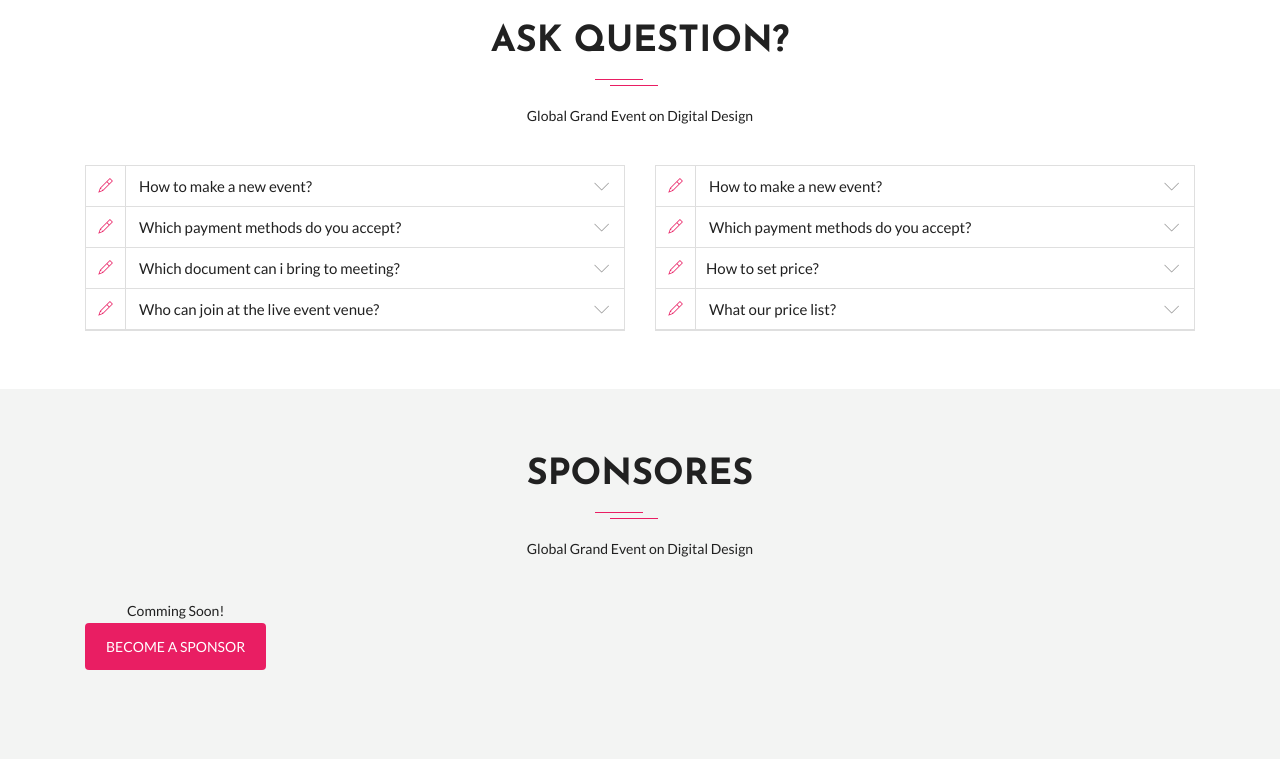
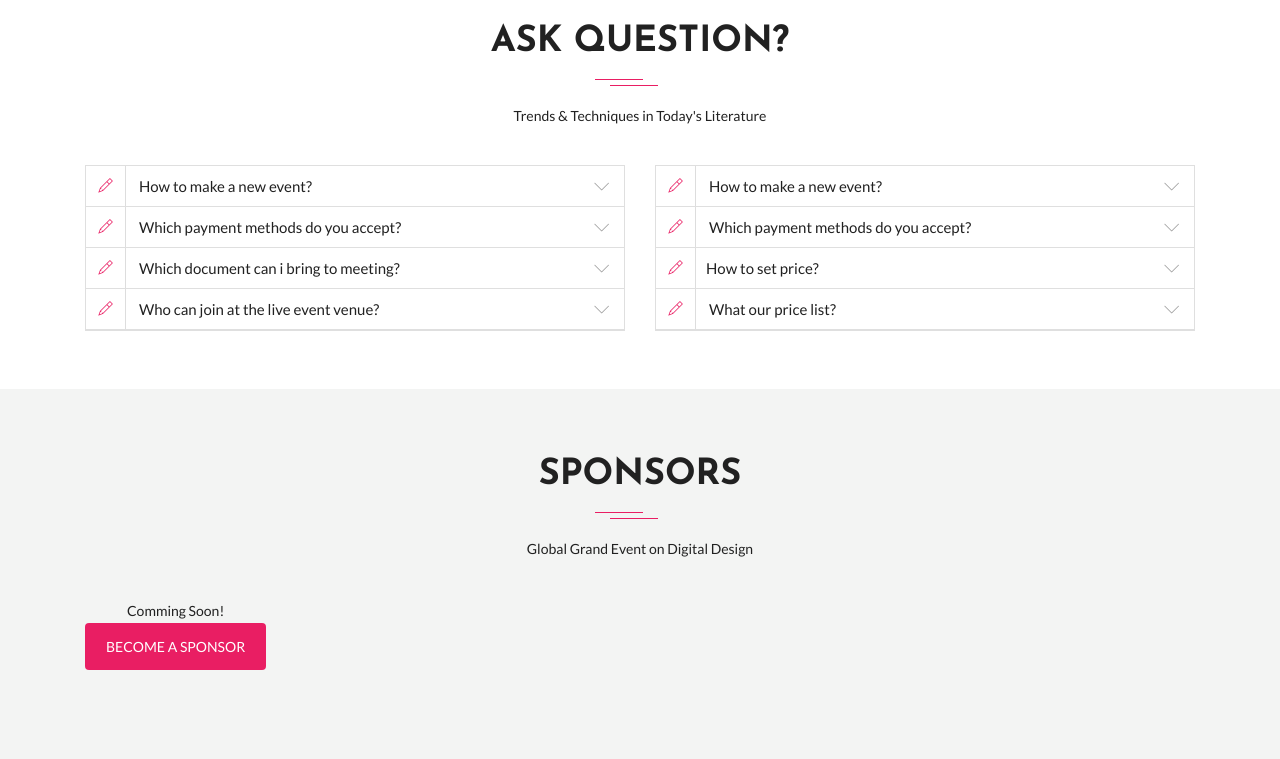
Before and after one commit to ayushnagar123/jiit-seminar-19, a PHP site: page / in a window 1280 px wide. Shown: the part 4574-5333 px from the top of the page. Run offline with PHP 8.4, Linux system fonts and the light colour scheme; some libraries are stand-ins or nearby versions; some web fonts are replaced.

Commit message:
Update index.php

```diff
--- a/index.php
+++ b/index.php
@@ -837,7 +837,7 @@
           <div class="col-12">
             <div class="section-title-header text-center">
               <h1 class="section-title wow fadeInUp" data-wow-delay="0.2s">Ask Question?</h1>
-              <p class="wow fadeInDown" data-wow-delay="0.2s">Global Grand Event on Digital Design</p>
+              <p class="wow fadeInDown" data-wow-delay="0.2s">Trends & Techniques in Today's Literature</p>
             </div>
           </div>
         </div>
@@ -957,7 +957,7 @@
         <div class="row">
           <div class="col-12">
             <div class="section-title-header text-center">
-              <h1 class="section-title wow fadeInUp" data-wow-delay="0.2s">Sponsores</h1>
+              <h1 class="section-title wow fadeInUp" data-wow-delay="0.2s">Sponsors</h1>
               <p class="wow fadeInDown" data-wow-delay="0.2s">Global Grand Event on Digital Design</p>
             </div>
           </div>
```
